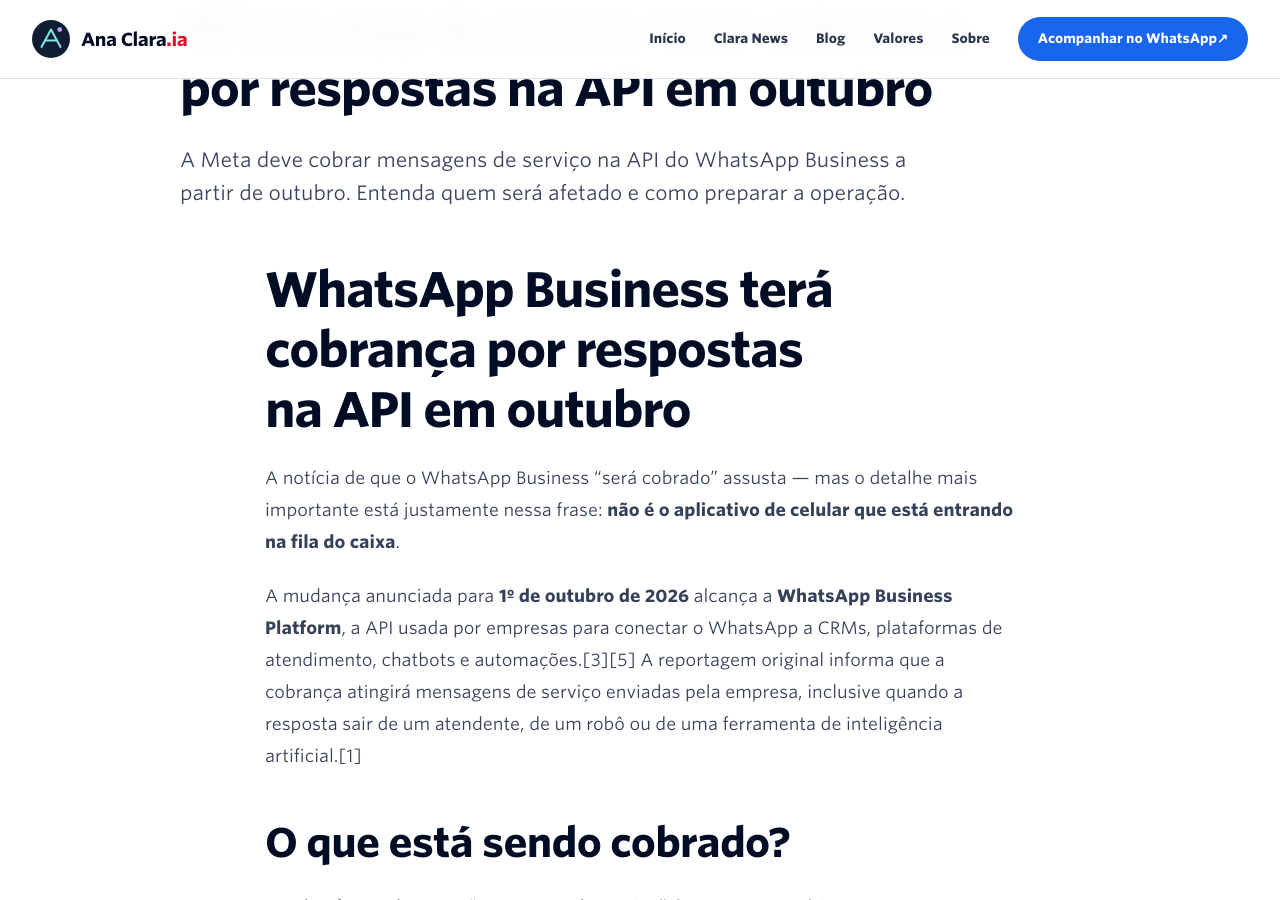
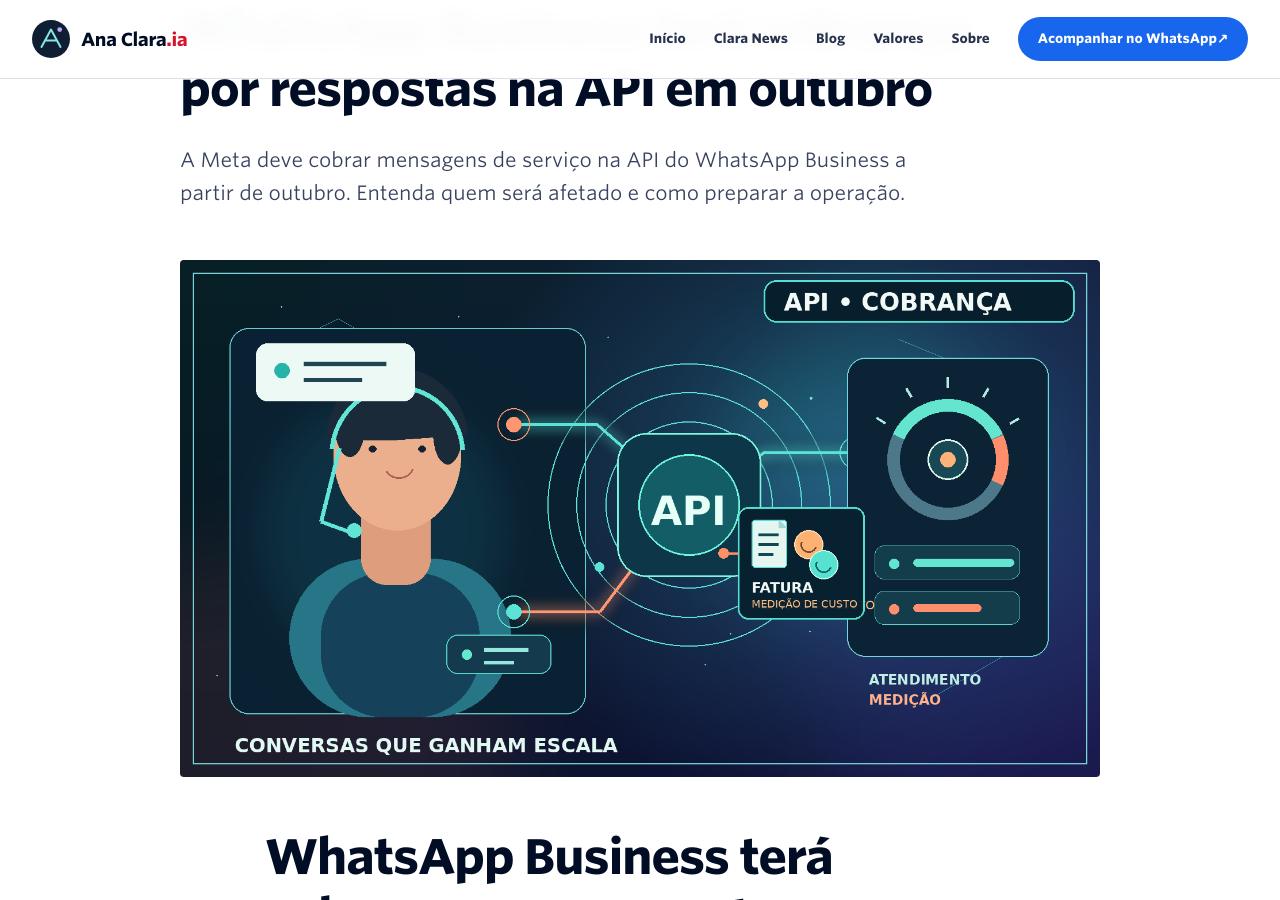
Before and after one commit to anaclaraia/anaclaraia.github.io, a Jekyll site: the page built from _posts/2026-09-15-whatsapp-business-cobranca-api.md, in a window 1280 px wide and 900 px high, scrolled down 306 px. Built offline with Jekyll 4.4.1, drawn with Linux system fonts in a browser that asks for light colours.

Commit message:
Adiciona capa ao post sobre WhatsApp Business

```diff
--- a/_posts/2026-09-15-whatsapp-business-cobranca-api.md
+++ b/_posts/2026-09-15-whatsapp-business-cobranca-api.md
@@ -8,6 +8,7 @@
   - atendimento
   - tecnologia
   - empresas
+image: "/assets/images/whatsapp-business-api-capa.png"
 ---
 
 # WhatsApp Business terá cobrança por respostas na API em outubro
```
Also changed, not shown: assets/images/whatsapp-business-api-capa.png (added).
